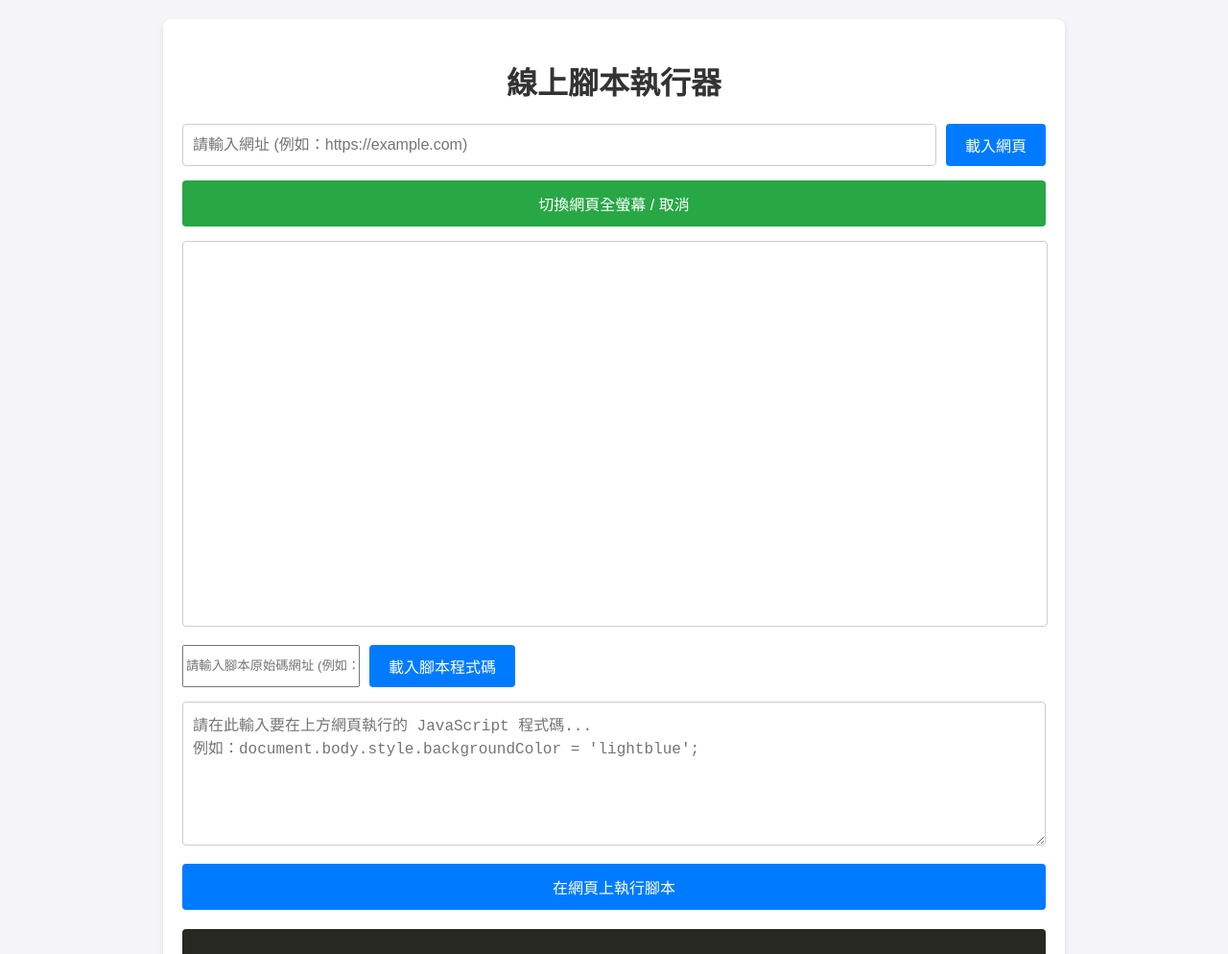
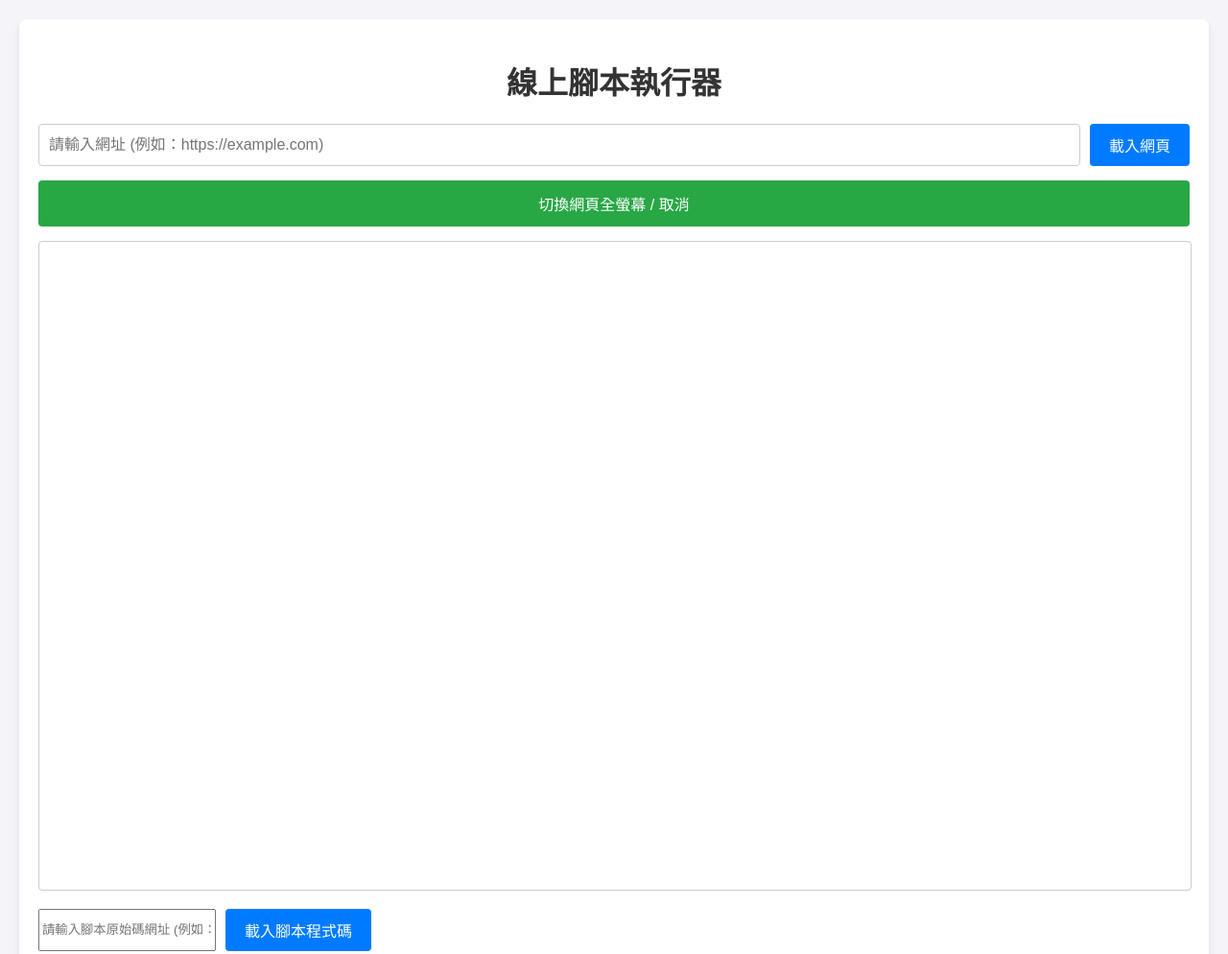
Before and after one commit to mymcworld3-droid/script, a website: page public/index.html in a window 1280 px wide. Shown: the top 994 px of the page at 96% size. Drawn offline with Linux system fonts and the light colour scheme.

Commit message:
Adjust container width and target-frame height settings
Updated max-width of container to 1200px and changed target-frame height to use aspect-ratio.

```diff
--- a/public/style.css
+++ b/public/style.css
@@ -6,7 +6,8 @@ body {
 }
 
 .container {
-    max-width: 900px;
+    /* 🔥 修改：將最大寬度從 900px 放寬到 1200px，讓整體版面與執行區塊變大 */
+    max-width: 1200px;
     margin: 0 auto;
     background: #ffffff;
     padding: 20px;
@@ -41,7 +42,9 @@ h1 {
 
 #target-frame {
     width: 100%;
-    height: 400px;
+    /* 🔥 修改：取消原本的 height: 400px，改用 aspect-ratio 設定 16:9 電腦螢幕比例 */
+    aspect-ratio: 16 / 9;
+    height: auto;
     border: 1px solid #cccccc;
     border-radius: 4px;
     margin-bottom: 15px;
```
